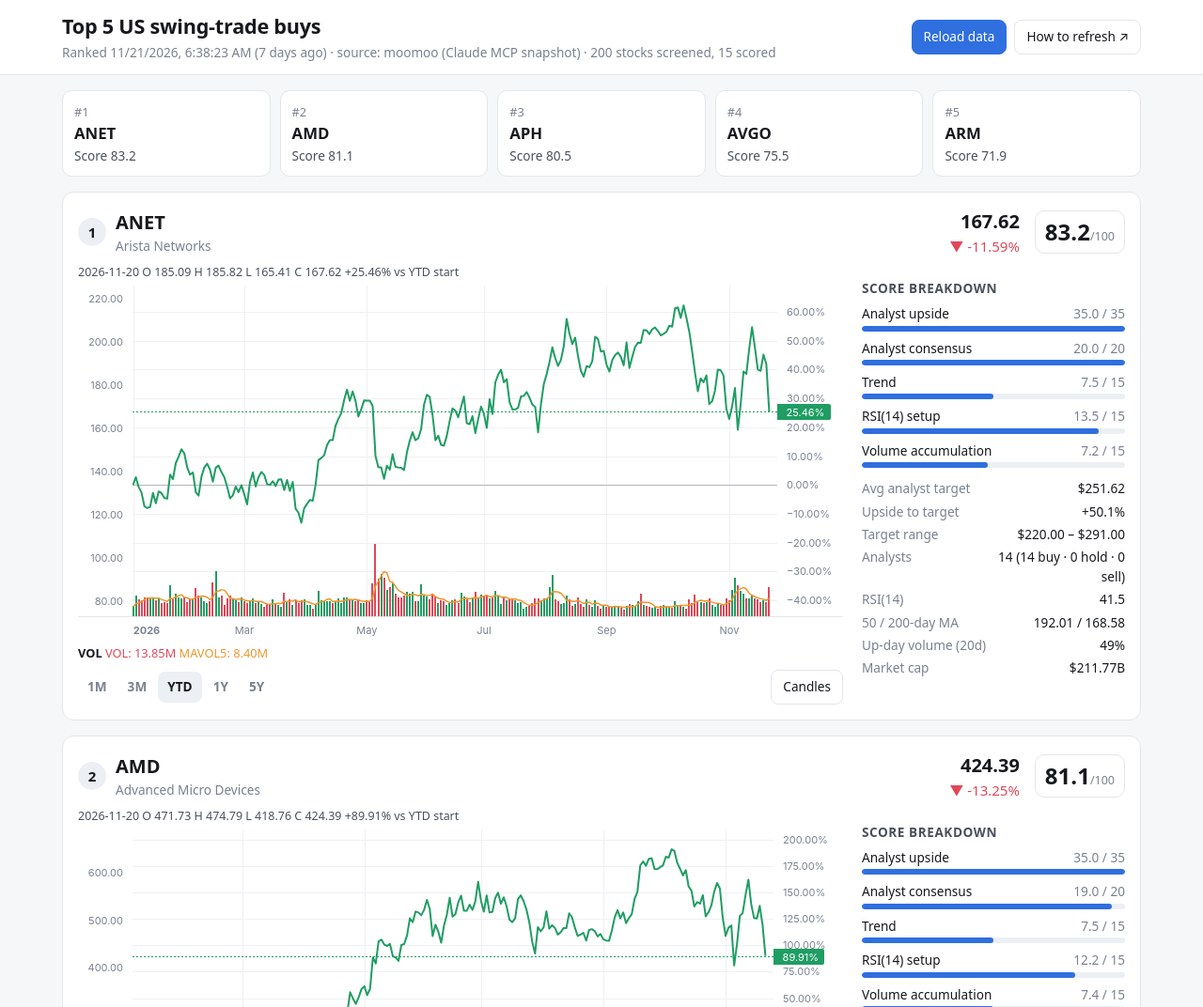
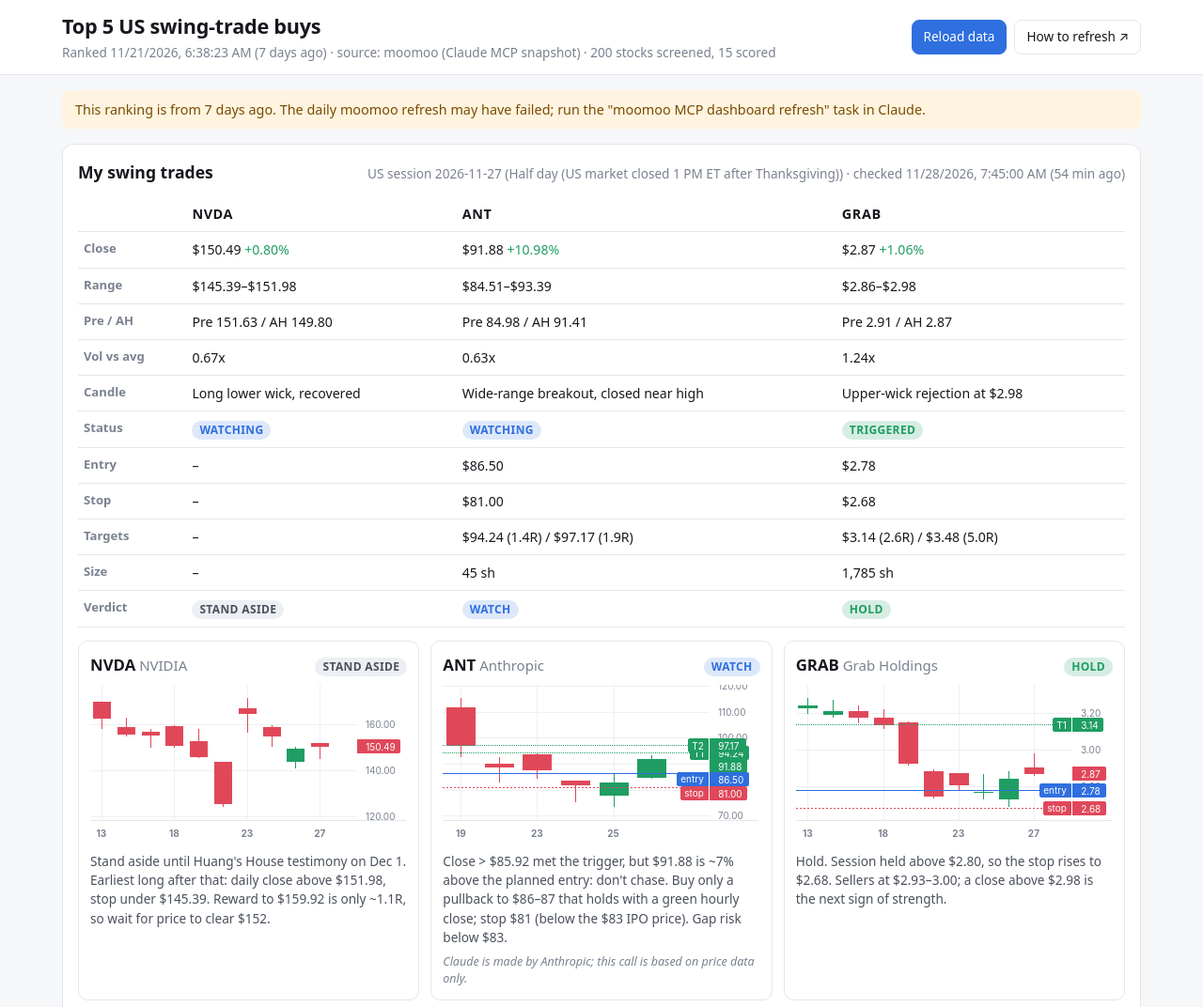
Before and after one commit to tmjoLnir/moomoo-dashboard, a plain HTML site: page site/index.html in a window 1280 px wide. Shown: the top 1072 px of the page at 94% size. Drawn offline with Linux system fonts and the light colour scheme.

Commit message:
Add My swing trades panel fed by the daily trade check
Adds a trades.json snapshot (trades-data branch) written by the daily
post-US-close swing-trade check: comparison table, mini charts with
entry/stop/target lines, events, news and trade log. The deploy workflow
loads it alongside the ranking. Stale warnings drop to 4 days now that
both tasks run Tue-Sat.

Co-Authored-By: Claude Opus 5.5 <noreply@anthropic.com>
Claude-Session: https://claude.ai/code/session_01Giv44EJHFzVUk1bX6QhQmN

```diff
--- a/site/assets/app.js
+++ b/site/assets/app.js
@@ -3,7 +3,7 @@
   "use strict";
   const LWC = window.LightweightCharts;
   const DATA_URL = "data/dashboard.json";
-  const STALE_DAYS = 8; // weekly task + a day of slack
+  const STALE_DAYS = 4; // ranking refreshes Tue-Sat; Sat -> Tue is the longest normal gap
   const RANGES = ["1M", "3M", "YTD", "1Y", "5Y"];
   const charts = []; // {chart, series..., rerender}
 
@@ -55,7 +55,7 @@
     const ageDays = (Date.now() - when.getTime()) / 864e5;
     if (ageDays > STALE_DAYS) {
       banner.hidden = false;
-      banner.textContent = `This ranking is from ${ago(d.generated_at)}. The weekly moomoo refresh may have failed; run the "moomoo MCP dashboard refresh" task in Claude.`;
+      banner.textContent = `This ranking is from ${ago(d.generated_at)}. The daily moomoo refresh may have failed; run the "moomoo MCP dashboard refresh" task in Claude.`;
     } else banner.hidden = true;
 
     // Stage 1: market regime
--- a/site/assets/style.css
+++ b/site/assets/style.css
@@ -126,3 +126,31 @@ th { color: var(--muted); font-weight: 600; font-size: .78rem; text-transform: u
   .panel { padding: 12px; }
   table { display: block; overflow-x: auto; }
 }
+
+/* ---- My trades panel (data/trades.json, written by the daily swing-trade check) ---- */
+.trades { margin-top: 16px; }
+.trades-head { display: flex; align-items: baseline; justify-content: space-between; gap: 8px; flex-wrap: wrap; }
+.trades-head h2 { margin: 0; }
+.sec-h { margin: 20px 0 0; }
+.small { font-size: .8rem; }
+.tbl-scroll { overflow-x: auto; margin-top: 12px; }
+.cmp th, .cmp td { white-space: nowrap; font-variant-numeric: tabular-nums; }
+.cmp td.tw { white-space: normal; min-width: 140px; }
+.cmp tbody th { text-transform: none; letter-spacing: 0; font-size: .82rem; }
+.cmp thead th { font-size: .9rem; color: var(--text); }
+.pill { display: inline-block; padding: 1px 8px; border-radius: 999px; font-size: .75rem; font-weight: 700; text-transform: uppercase; letter-spacing: .03em; background: var(--bar-track); color: var(--text-2); }
+.pill.hold, .pill.triggered, .pill.target-hit { background: color-mix(in srgb, var(--up) 18%, transparent); color: var(--up); }
+.pill.exit, .pill.stopped { background: color-mix(in srgb, var(--down) 18%, transparent); color: var(--down); }
+.pill.watch, .pill.watching { background: color-mix(in srgb, var(--accent) 16%, transparent); color: var(--accent); }
+.tcards { display: grid; grid-template-columns: repeat(3, minmax(0, 1fr)); gap: 12px; margin-top: 14px; }
+.tcard { border: 1px solid var(--border); border-radius: 10px; padding: 12px; min-width: 0; }
+.tcard-head { display: flex; justify-content: space-between; align-items: baseline; gap: 8px; }
+.tcard-head b { font-size: 1.05rem; }
+.tchart { height: 170px; width: 100%; margin: 8px 0; }
+.tcard p { margin: 6px 0 0; font-size: .85rem; color: var(--text-2); }
+.tcard .tnote { font-size: .78rem; color: var(--muted); font-style: italic; }
+.tcols { display: grid; grid-template-columns: repeat(3, minmax(0, 1fr)); gap: 16px; }
+.tlist { margin: 0; padding-left: 1.1em; font-size: .85rem; }
+.tlist li { margin: 3px 0; }
+.tlist time { color: var(--muted); font-variant-numeric: tabular-nums; margin-right: 6px; }
+@media (max-width: 860px) { .tcards, .tcols { grid-template-columns: 1fr; } }
--- /dev/null
+++ b/site/assets/trades.js
@@ -0,0 +1,139 @@
+/* "My trades" panel. Reads data/trades.json: the daily swing-trade check's snapshot
+   (Claude scheduled task "Daily post-US-close swing-trade check", published to the
+   trades-data branch). Independent of the top-5 ranking in app.js. */
+(() => {
+  "use strict";
+  const LWC = window.LightweightCharts;
+  const URL_ = "data/trades.json";
+  const STALE_DAYS = 4; // runs Tue-Sat; Sat -> Tue is the longest normal gap
+  let charts = [];
+
+  const $ = (sel, el = document) => el.querySelector(sel);
+  const css = (name) => getComputedStyle(document.documentElement).getPropertyValue(name).trim();
+  const fmtPct = (x) => x == null ? "–" : `${x > 0 ? "+" : ""}${x.toFixed(2)}%`;
+  const money = (x) => x == null ? "–" : "$" + x.toLocaleString("en-US", { minimumFractionDigits: 2, maximumFractionDigits: Math.abs(x) < 10 ? 3 : 2 });
+  const slug = (x) => String(x || "").toLowerCase().replace(/[^a-z]+/g, "-");
+  const pill = (txt) => Object.assign(document.createElement("span"), { className: `pill ${slug(txt)}`, textContent: txt });
+  const ago = (iso) => {
+    const mins = Math.round((Date.now() - new Date(iso).getTime()) / 60000);
+    if (mins < 60) return `${Math.max(mins, 0)} min ago`;
+    const h = Math.round(mins / 60);
+    return h < 48 ? `${h} h ago` : `${Math.round(h / 24)} days ago`;
+  };
+  const themeOpts = () => ({
+    layout: { background: { type: "solid", color: css("--surface") }, textColor: css("--muted"), fontSize: 10, attributionLogo: false },
+    grid: { vertLines: { color: css("--grid") }, horzLines: { color: css("--grid") } },
+  });
+
+  async function load() {
+    try {
+      const r = await fetch(`${URL_}?t=${Date.now()}`, { cache: "no-store" });
+      if (!r.ok) throw new Error(`HTTP ${r.status}`);
+      render(await r.json());
+    } catch (e) { $("#trades").hidden = true; }
+  }
+
+  function render(d) {
+    charts.forEach((c) => c.chart.remove());
+    charts = [];
+    $("#trades").hidden = false;
+    $("#trades-meta").textContent =
+      `US session ${d.session_date}${d.session_note ? ` (${d.session_note})` : ""} · checked ${new Date(d.generated_at).toLocaleString()} (${ago(d.generated_at)})`;
+    const ban = $("#trades-banner");
+    ban.hidden = (Date.now() - new Date(d.generated_at).getTime()) / 864e5 <= STALE_DAYS;
+    ban.textContent = `This trade check is from ${ago(d.generated_at)}. The daily swing-trade check may have failed; run it in Claude.`;
+
+    const T = d.tickers;
+    const close = (t) => {
+      const sp = document.createElement("span");
+      sp.textContent = `${money(t.close)} `;
+      sp.append(Object.assign(document.createElement("span"), { className: `chg ${t.change_pct >= 0 ? "up" : "down"}`, textContent: fmtPct(t.change_pct) }));
+      return sp;
+    };
+    const rows = [
+      ["Close", close],
+      ["Range", (t) => t.day_low != null ? `${money(t.day_low)}–${money(t.day_high)}` : "–"],
+      ["Pre / AH", (t) => t.extended || "–"],
+      ["Vol vs avg", (t) => t.volume_ratio != null ? `${t.volume_ratio.toFixed(2)}x` : "–"],
+      ["Candle", (t) => t.candle || "–", true],
+      ["Status", (t) => pill(t.status)],
+      ["Entry", (t) => money(t.entry)],
+      ["Stop", (t) => money(t.stop)],
+      ["Targets", (t) => (t.targets || []).map((x) => `${money(x.price)} (${x.rr.toFixed(1)}R)`).join(" / ") || "–", true],
+      ["Size", (t) => t.shares ? `${t.shares.toLocaleString()} sh` : "–"],
+      ["Verdict", (t) => pill(t.verdict)],
+    ];
+    const hr = document.createElement("tr");
+    hr.append(document.createElement("th"), ...T.map((t) => Object.assign(document.createElement("th"), { textContent: t.ticker })));
+    const thead = document.createElement("thead");
+    thead.append(hr);
+    const tbody = document.createElement("tbody");
+    rows.forEach(([label, fn, wrap]) => {
+      const tr = document.createElement("tr");
+      tr.append(Object.assign(document.createElement("th"), { textContent: label, scope: "row" }));
+      T.forEach((t) => {
+        const td = document.createElement("td");
+        if (wrap) td.className = "tw";
+        const v = fn(t);
+        if (v instanceof Node) td.append(v); else td.textContent = v;
+        tr.append(td);
+      });
+      tbody.append(tr);
+    });
+    $("#trades-cmp").replaceChildren(thead, tbody);
+
+    $("#trades-cards").replaceChildren(...T.map((t) => {
+      const c = document.createElement("article");
+      c.className = "tcard";
+      c.innerHTML = `<div class="tcard-head"><span><b></b> <span class="muted"></span></span></div><div class="tchart"></div><p class="tplan"></p>`;
+      $("b", c).textContent = t.ticker;
+      $(".muted", c).textContent = t.name || "";
+      $(".tcard-head", c).append(pill(t.verdict));
+      $(".tplan", c).textContent = t.plan;
+      if (t.note) c.append(Object.assign(document.createElement("p"), { className: "tnote", textContent: t.note }));
+      if (t.bars && t.bars.t && t.bars.t.length > 1) requestAnimationFrame(() => chart($(".tchart", c), t));
+      else $(".tchart", c).hidden = true;
+      return c;
+    }));
+
+    const li = (date, text) => {
+      const el = document.createElement("li");
+      if (date) el.append(Object.assign(document.createElement("time"), { textContent: date }));
+      el.append(document.createTextNode(text));
+      return el;
+    };
+    $("#trades-events").replaceChildren(...(d.events || []).map((e) => li(e.date, e.text)));
+    $("#trades-news").replaceChildren(...(d.news || []).map((n) => li(null, n)));
+    $("#trades-log").replaceChildren(...(d.log || []).slice(-8).reverse().map((e) => li(e.date, e.text)));
+    const a = d.account;
+    $("#trades-note").textContent =
+      (a ? `Sizing: example $${a.size.toLocaleString()} account, ${a.risk_pct}% ($${a.risk_usd}) risk per trade. ` : "") +
+      "Claude can't see your moomoo account or fills: confirm positions and stops in moomoo. Read-only analysis, not investment advice.";
+  }
+
+  function chart(box, t) {
+    const ch = LWC.createChart(box, {
+      autoSize: true, ...themeOpts(),
+      rightPriceScale: { borderVisible: false, scaleMargins: { top: 0.1, bottom: 0.1 } },
+      timeScale: { borderVisible: false, rightOffset: 1 },
+      handleScroll: false, handleScale: false,
+    });
+    const up = css("--up"), down = css("--down");
+    const s = ch.addCandlestickSeries({ upColor: up, downColor: down, wickUpColor: up, wickDownColor: down, borderVisible: false, priceLineVisible: false });
+    const b = t.bars;
+    s.setData(b.t.map((time, i) => ({ time, open: b.o[i], high: b.h[i], low: b.l[i], close: b.c[i] })));
+    const line = (price, color, title, lineStyle) => {
+      if (price != null) s.createPriceLine({ price, color, title, lineWidth: 1, lineStyle, axisLabelVisible: true });
+    };
+    line(t.entry, css("--accent"), "entry", LWC.LineStyle.Solid);
+    line(t.stop, down, "stop", LWC.LineStyle.Dashed);
+    (t.targets || []).forEach((x, i) => line(x.price, up, `T${i + 1}`, LWC.LineStyle.Dotted));
+    ch.timeScale().fitContent();
+    charts.push({ chart: ch });
+  }
+
+  matchMedia("(prefers-color-scheme: dark)").addEventListener("change", load);
+  document.getElementById("reload").addEventListener("click", load);
+  load();
+  setInterval(load, 15 * 60 * 1000);
+})();
--- /dev/null
+++ b/site/data/trades.json
@@ -0,0 +1,365 @@
+{
+ "schema": 1,
+ "generated_at": "2026-11-28T07:45:00+00:00",
+ "session_date": "2026-11-27",
+ "session_note": "Half day (US market closed 1 PM ET after Thanksgiving)",
+ "account": {
+  "size": 50000,
+  "risk_pct": 0.5,
+  "risk_usd": 250,
+  "note": "Example account. Fills are not visible to Claude: confirm positions in moomoo."
+ },
+ "tickers": [
+  {
+   "code": "US.NVDA",
+   "ticker": "NVDA",
+   "name": "NVIDIA",
+   "close": 150.49,
+   "change_pct": 0.8,
+   "day_low": 145.39,
+   "day_high": 151.98,
+   "extended": "Pre 151.63 / AH 149.80",
+   "volume_ratio": 0.67,
+   "candle": "Long lower wick, recovered",
+   "status": "watching",
+   "verdict": "stand aside",
+   "entry": null,
+   "stop": null,
+   "targets": [],
+   "shares": 0,
+   "levels": {
+    "support": [
+     145.39,
+     141.17,
+     124.5
+    ],
+    "resistance": [
+     151.98,
+     159.92,
+     165.05,
+     171.5
+    ]
+   },
+   "plan": "Stand aside until Huang's House testimony on Dec 1. Earliest long after that: daily close above $151.98, stop under $145.39. Reward to $159.92 is only ~1.1R, so wait for price to clear $152.",
+   "bars": {
+    "t": [
+     "2026-11-13",
+     "2026-11-16",
+     "2026-11-17",
+     "2026-11-18",
+     "2026-11-19",
+     "2026-11-20",
+     "2026-11-23",
+     "2026-11-24",
+     "2026-11-25",
+     "2026-11-27"
+    ],
+    "o": [
+     169.905,
+     159.015,
+     156.895,
+     159.19,
+     152.915,
+     143.52,
+     167.035,
+     159.1,
+     144.06,
+     151.895
+    ],
+    "h": [
+     170,
+     163.2,
+     158.19,
+     159.7,
+     158.1301,
+     143.725,
+     171.5,
+     159.92,
+     150.37,
+     151.98
+    ],
+    "l": [
+     158.39,
+     155.01,
+     150.3301,
+     150.4,
+     145.71,
+     124.5,
+     156.93,
+     150.5,
+     141.17,
+     145.39
+    ],
+    "c": [
+     162.85,
+     156.14,
+     155.46,
+     150.96,
+     145.98,
+     125.53,
+     165.05,
+     155.38,
+     149.3,
+     150.49
+    ],
+    "v": [
+     365796552,
+     333822062,
+     406985086,
+     349791392,
+     322940099,
+     633418432,
+     782593289,
+     386223640,
+     366571889,
+     185759641
+    ]
+   }
+  },
+  {
+   "code": "US.ANT",
+   "ticker": "ANT",
+   "name": "Anthropic",
+   "close": 91.88,
+   "change_pct": 10.98,
+   "day_low": 84.51,
+   "day_high": 93.39,
+   "extended": "Pre 84.98 / AH 91.41",
+   "volume_ratio": 0.63,
+   "candle": "Wide-range breakout, closed near high",
+   "status": "watching",
+   "verdict": "watch",
+   "entry": 86.5,
+   "stop": 81.0,
+   "targets": [
+    {
+     "price": 94.24,
+     "rr": 1.4
+    },
+    {
+     "price": 97.17,
+     "rr": 1.9
+    }
+   ],
+   "shares": 45,
+   "levels": {
+    "support": [
+     85.92,
+     84.51,
+     83.0,
+     73.85
+    ],
+    "resistance": [
+     93.39,
+     94.24,
+     97.17,
+     115.1
+    ]
+   },
+   "plan": "Close > $85.92 met the trigger, but $91.88 is ~7% above the planned entry: don't chase. Buy only a pullback to $86\u201387 that holds with a green hourly close; stop $81 (below the $83 IPO price). Gap risk below $83.",
+   "note": "Claude is made by Anthropic; this call is based on price data only.",
+   "bars": {
+    "t": [
+     "2026-11-19",
+     "2026-11-20",
+     "2026-11-23",
+     "2026-11-24",
+     "2026-11-25",
+     "2026-11-27"
+    ],
+    "o": [
+     111.5,
+     89.86,
+     93.645,
+     83.4,
+     77.93,
+     84.99
+    ],
+    "h": [
+     115.1,
+     92.56,
+     94.24,
+     83.49,
+     85.92,
+     93.39
+    ],
+    "l": [
+     92.72,
+     83.05,
+     84.61,
+     75.61,
+     73.85,
+     84.51
+    ],
+    "c": [
+     97.17,
+     88.91,
+     87.64,
+     81.905,
+     82.79,
+     91.88
+    ],
+    "v": [
+     857312347,
+     400460284,
+     254101726,
+     313046176,
+     293740430,
+     143747654
+    ]
+   }
+  },
+  {
+   "code": "US.GRAB",
+   "ticker": "GRAB",
+   "name": "Grab Holdings",
+   "close": 2.87,
+   "change_pct": 1.06,
+   "day_low": 2.86,
+   "day_high": 2.98,
+   "extended": "Pre 2.91 / AH 2.87",
+   "volume_ratio": 1.24,
+   "candle": "Upper-wick rejection at $2.98",
+   "status": "triggered",
+   "verdict": "hold",
+   "entry": 2.78,
+   "stop": 2.68,
+   "targets": [
+    {
+     "price": 3.14,
+     "rr": 2.6
+    },
+    {
+     "price": 3.48,
+     "rr": 5.0
+    }
+   ],
+   "shares": 1785,
+   "levels": {
+    "support": [
+     2.86,
+     2.8,
+     2.67
+    ],
+    "resistance": [
+     2.93,
+     2.98,
+     3.14,
+     3.48
+    ]
+   },
+   "plan": "Hold. Session held above $2.80, so the stop rises to $2.68. Sellers at $2.93\u20133.00; a close above $2.98 is the next sign of strength.",
+   "bars": {
+    "t": [
+     "2026-11-13",
+     "2026-11-16",
+     "2026-11-17",
+     "2026-11-18",
+     "2026-11-19",
+     "2026-11-20",
+     "2026-11-23",
+     "2026-11-24",
+     "2026-11-25",
+     "2026-11-27"
+    ],
+    "o": [
+     3.23,
+     3.195,
+     3.21,
+     3.175,
+     3.15,
+     2.882,
+     2.87,
+     2.77,
+     2.73,
+     2.9
+    ],
+    "h": [
+     3.28,
+     3.27,
+     3.24,
+     3.22,
+     3.1554,
+     2.89,
+     2.87,
+     2.868,
+     2.88,
+     2.98
+    ],
+    "l": [
+     3.2,
+     3.18,
+     3.15,
+     3.12,
+     2.915,
+     2.74,
+     2.78,
+     2.73,
+     2.6934,
+     2.86
+    ],
+    "c": [
+     3.24,
+     3.21,
+     3.18,
+     3.14,
+     2.93,
+     2.75,
+     2.81,
+     2.77,
+     2.84,
+     2.87
+    ],
+    "v": [
+     60927977,
+     65912320,
+     103171950,
+     94184897,
+     101480030,
+     124551006,
+     71214251,
+     66139441,
+     110285468,
+     66911411
+    ]
+   }
+  }
+ ],
+ "events": [
+  {
+   "date": "2026-12-01",
+   "text": "Huang House testimony (NVDA event risk)"
+  },
+  {
+   "date": "2026-12-04",
+   "text": "ANT joins Hang Seng HK-US Tech index"
+  },
+  {
+   "date": "2026-12-15",
+   "text": "ANT insider unlock: up to 303M shares (per prospectus, news reports)"
+  },
+  {
+   "date": "2026-12",
+   "text": "Possible ANT inclusion in Nasdaq-100 / Russell 1000"
+  }
+ ],
+ "news": [
+  "S&P 500 +1.6% to 7,297 on Fri, best week since Apr 2025; NVDA lagged at +0.8%.",
+  "ANT back above its $83 IPO price, highest close since listing.",
+  "GRAB: BofA cut target to $4.20 (Buy); Toyota exited its stake; CEO sold 800k shares under a 10b5-1 plan."
+ ],
+ "log": [
+  {
+   "date": "2026-11-24",
+   "text": "ANT long stopped out at $82.50."
+  },
+  {
+   "date": "2026-11-25",
+   "text": "GRAB long opened ~$2.78, 1,785 sh, stop $2.64."
+  },
+  {
+   "date": "2026-11-27",
+   "text": "GRAB stop raised to $2.68 (session held above $2.80). ANT trigger met, no entry (extended)."
+  }
+ ]
+}
--- a/site/index.html
+++ b/site/index.html
@@ -24,8 +24,26 @@
 
   <main class="wrap">
     <div id="banner" class="banner" hidden></div>
+
+    <section id="trades" class="panel trades" aria-labelledby="trades-h" hidden>
+      <div class="trades-head">
+        <h2 id="trades-h">My swing trades</h2>
+        <p class="meta" id="trades-meta"></p>
+      </div>
+      <div id="trades-banner" class="banner" hidden></div>
+      <div class="tbl-scroll"><table class="cmp" id="trades-cmp"></table></div>
+      <div id="trades-cards" class="tcards"></div>
+      <div class="tcols">
+        <div><h3>Upcoming events</h3><ul id="trades-events" class="tlist"></ul></div>
+        <div><h3>News</h3><ul id="trades-news" class="tlist"></ul></div>
+        <div><h3>Trade log</h3><ul id="trades-log" class="tlist"></ul></div>
+      </div>
+      <p class="muted small" id="trades-note"></p>
+    </section>
+
     <div id="regime" class="regime" hidden></div>
 
+    <h2 class="sec-h" id="rank-h">Top 5 ranking</h2>
     <section aria-label="Ranking summary">
       <ol id="ranking" class="ranking"></ol>
     </section>
@@ -57,7 +75,7 @@
   </main>
 
   <footer class="wrap foot">
-    <p>Data: moomoo, via a Claude task using the moomoo MCP connector (refreshed on demand and weekly). Not investment advice. Data can be delayed or wrong; verify in your broker before trading.</p>
+    <p>Data: moomoo, via a Claude task using the moomoo MCP connector (refreshed on demand and Tue–Sat). Not investment advice. Data can be delayed or wrong; verify in your broker before trading.</p>
     <p>Charts by <a href="https://www.tradingview.com/" target="_blank" rel="noopener">TradingView Lightweight Charts™</a>. Hosted free on GitHub Pages.</p>
   </footer>
 
@@ -104,5 +122,6 @@
 
   <script src="assets/vendor/lightweight-charts.standalone.production.js"></script>
   <script src="assets/app.js"></script>
+  <script src="assets/trades.js"></script>
 </body>
 </html>
```
Also changed, not shown: 4 other files.
